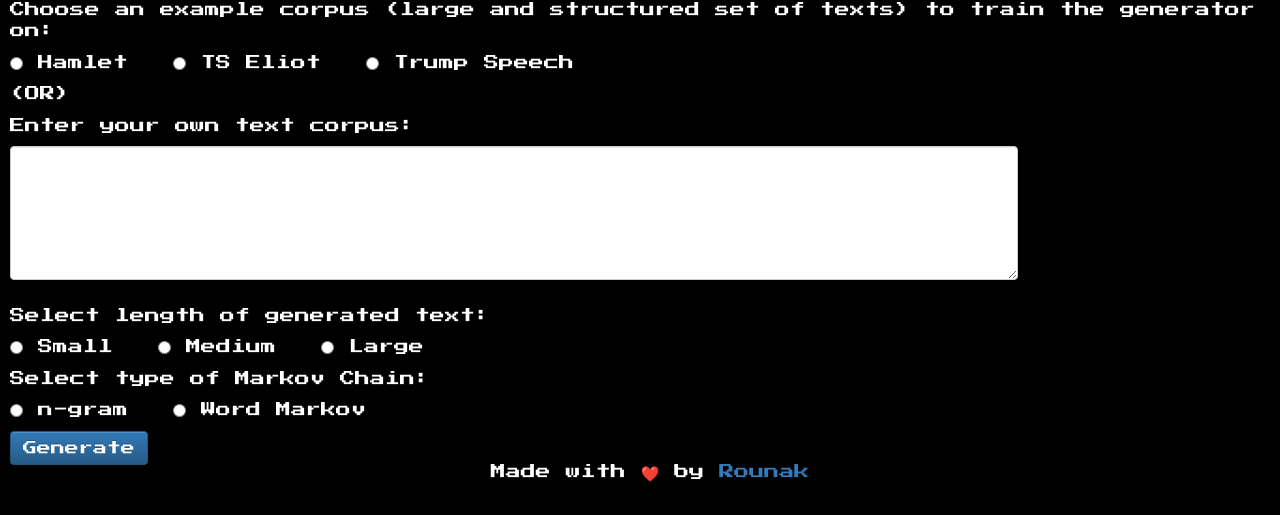
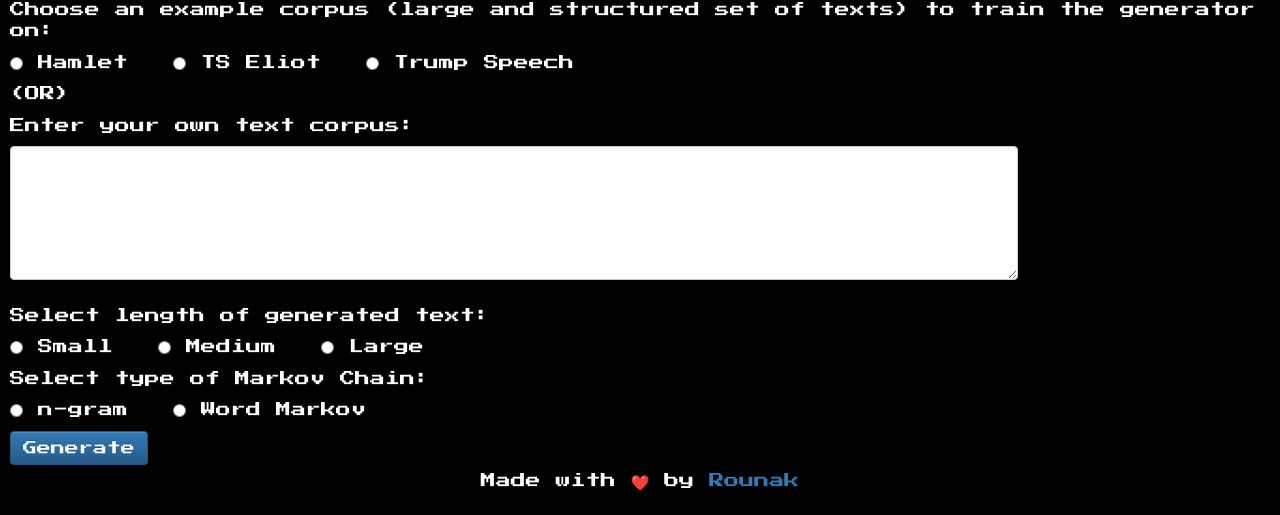
Before and after one commit to itsron143/markov-gen, a Flask app: page / in a window 1280 px wide. Shown: the part 304-819 px from the top of the page. Before the commit the page ends 786 px from the top, so only its background shows below. Run offline with Flask 2, Linux system fonts and the light colour scheme; some libraries are stand-ins or nearby versions.

Commit message:
Fixed footer position

```diff
--- a/templates/index.html
+++ b/templates/index.html
@@ -69,7 +69,7 @@
         }
         document.getElementById('data').addEventListener("submit", check);
     </script>
-    <footer style="bottom: 0; position: fixed; width: 100%;">
+    <footer style="bottom: 0; width: 100%;">
         <div class="footer" style="height: 40px; margin: auto; width: 400px; text-align: center; padding: 5px;">
             Made with ❤️ by <a href="https://github.com/itsron717/markov-gen">Rounak</a>
         </div>
--- a/templates/markov.html
+++ b/templates/markov.html
@@ -34,7 +34,7 @@
     {{ data }}
     <span style="display:block; height: 10px;"></span>
     <a class="btn btn-primary" href="{{ url_for("index") }}" role="button">Try again</a>
-    <footer style="bottom: 0; position: fixed; width: 100%;">
+    <footer style="bottom: 0; width: 100%;">
         <div class="footer" style="height: 100px; margin: auto; width: 400px; text-align: center; padding: 5px;">
             Made with ❤️ by <a href="https://github.com/itsron717/markov-gen">Rounak</a>
         </div>
```
